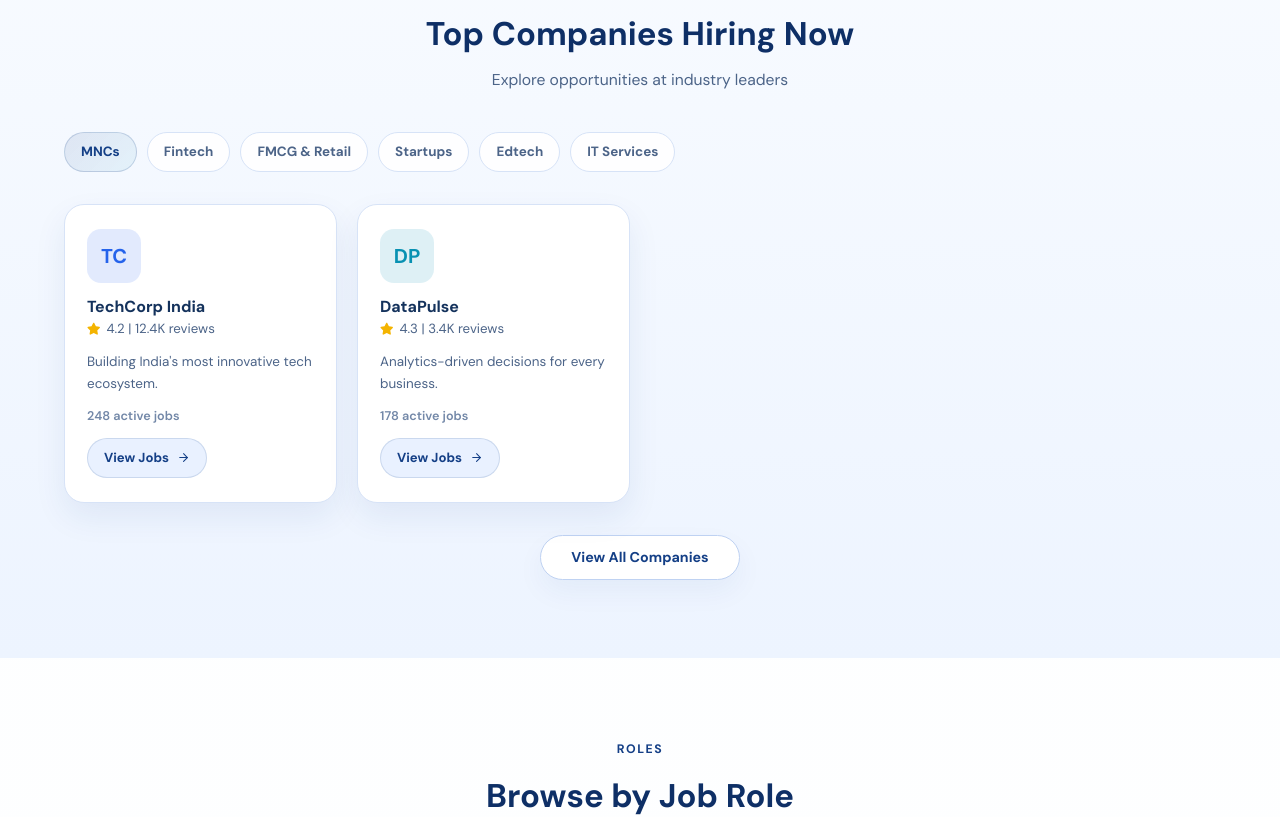
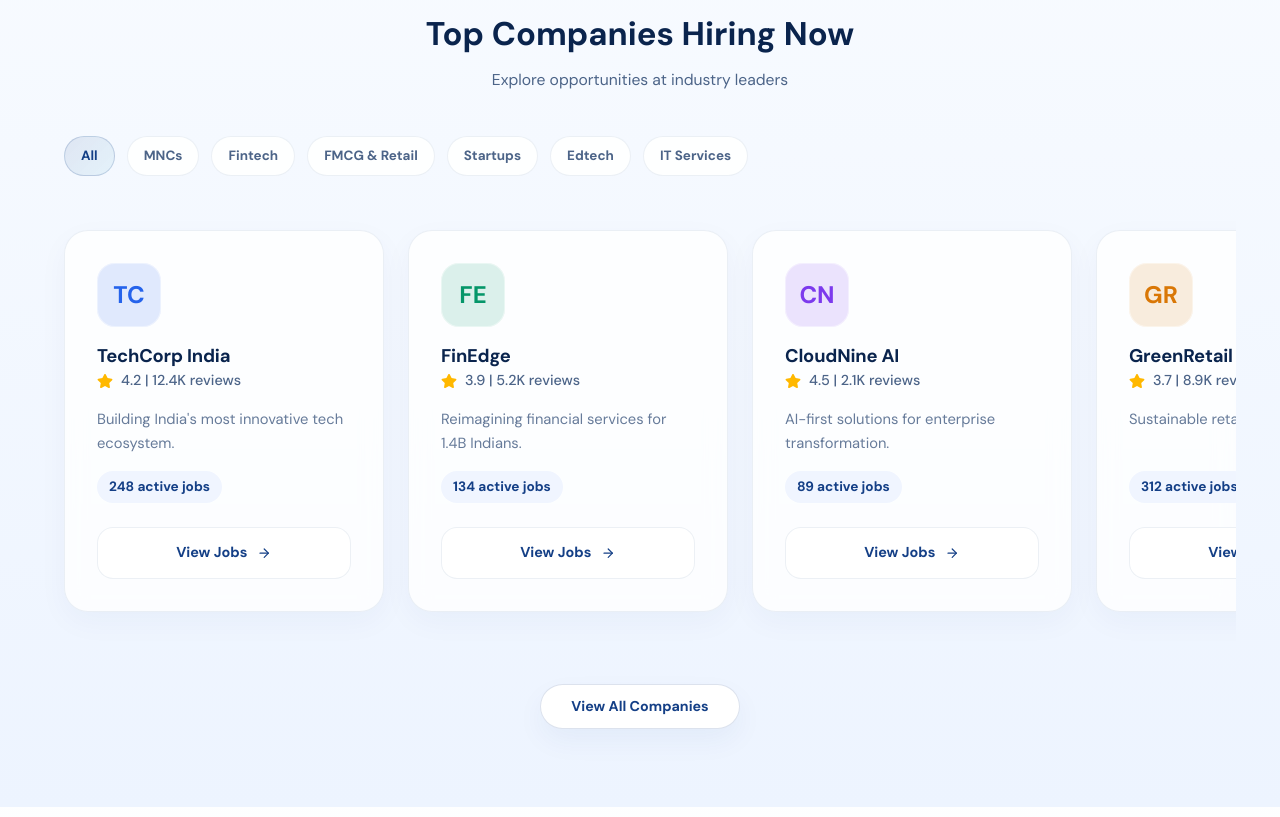
Before and after one commit to GODslayer003/MavenJobs, a React (Vite) app in the folder client/: page / in a window 1280 px wide. Shown: the part 1740-2557 px from the top of the page. Built offline with nearby package versions, Linux system fonts and the light colour scheme.

Commit message:
first Professional

```diff
--- a/client/src/pages/NaukriLandingPage.css
+++ b/client/src/pages/NaukriLandingPage.css
@@ -1,25 +1,64 @@
 :root {
   --brand-blue: #143f86;
-  --brand-blue-deep: #0e2f66;
-  --brand-blue-soft: #e9f1ff;
+  --brand-blue-deep: #0a244d;
+  --brand-blue-soft: #f0f5ff;
   --brand-lime: #d6f33d;
   --brand-teal: #2ea9c4;
+  --brand-accent: linear-gradient(135deg, #143f86 0%, #2ea9c4 100%);
   --bg-page: #ffffff;
-  --bg-surface: rgba(255, 255, 255, 0.92);
-  --bg-muted: #f4f8ff;
+  --bg-surface: rgba(255, 255, 255, 0.85);
+  --bg-muted: #f8faff;
   --bg-alt: linear-gradient(180deg, #f8fbff 0%, #edf4ff 100%);
-  --bg-hero: linear-gradient(135deg, #ffffff 0%, #f5f9ff 52%, #eef8ff 100%);
-  --border: #d7e3f7;
-  --border-strong: #bfd2f2;
-  --text-primary: #14325c;
+  --bg-hero: radial-gradient(circle at 50% -20%, #f0f7ff 0%, #ffffff 100%);
+  --border: rgba(20, 63, 134, 0.08);
+  --border-strong: rgba(20, 63, 134, 0.15);
+  --text-primary: #0a244d;
   --text-secondary: #4c6488;
-  --text-muted: #7388a8;
-  --shadow-sm: 0 14px 32px rgba(20, 63, 134, 0.08);
-  --shadow-md: 0 22px 70px rgba(20, 63, 134, 0.12);
-  --shadow-lg: 0 30px 90px rgba(20, 63, 134, 0.15);
-  --radius: 20px;
-  --radius-sm: 14px;
-  --transition: 0.25s cubic-bezier(0.4, 0, 0.2, 1);
+  --text-muted: #8ca2c0;
+  --shadow-sm: 0 10px 30px rgba(20, 63, 134, 0.05);
+  --shadow-md: 0 20px 50px rgba(20, 63, 134, 0.08);
+  --shadow-lg: 0 30px 80px rgba(20, 63, 134, 0.12);
+  --radius: 24px;
+  --radius-sm: 16px;
+  --transition: 0.3s cubic-bezier(0.4, 0, 0.2, 1);
+}
+
+/* Hide Default Side Scrollbar */
+html, body {
+  scrollbar-width: none;
+  -ms-overflow-style: none;
+}
+::-webkit-scrollbar {
+  display: none;
+}
+
+/* Animated Top Progress Bar */
+.scroll-progress-container {
+  position: fixed;
+  top: 0;
+  left: 0;
+  width: 100%;
+  height: 4px;
+  background: transparent;
+  z-index: 10000;
+  pointer-events: none;
+}
+
+.scroll-progress-bar {
+  height: 100%;
+  width: 0%;
+  background: linear-gradient(90deg, var(--brand-blue) 0%, var(--brand-teal) 50%, var(--brand-lime) 100%);
+  box-shadow: 0 0 12px rgba(46, 169, 196, 0.6);
+  transition: width 0.15s ease-out;
+}
+
+.no-scrollbar {
+  -ms-overflow-style: none;
+  scrollbar-width: none;
+}
+
+.no-scrollbar::-webkit-scrollbar {
+  display: none;
 }
 
 .naukri-app {
@@ -548,10 +587,19 @@ section {
 
 .top-cats {
   display: flex;
-  gap: 10px;
+  gap: 12px;
   overflow-x: auto;
-  margin-bottom: 28px;
-  padding-bottom: 4px;
+  margin-bottom: 32px;
+  padding: 4px 0 12px;
+}
+
+.top-cats {
+  -ms-overflow-style: none;
+  scrollbar-width: none;
+}
+
+.top-cats::-webkit-scrollbar {
+  display: none;
 }
 
 .top-cat {
@@ -581,88 +629,137 @@ section {
 }
 
 .cards-scroll {
-  grid-template-columns: repeat(auto-fill, minmax(250px, 1fr));
-  gap: 20px;
+  display: flex;
+  gap: 24px;
+  overflow-x: auto;
+  padding: 10px 4px 40px;
+  margin: 0 -20px;
+  padding-left: 20px;
+  padding-right: 20px;
+}
+
+.cards-scroll {
+  -ms-overflow-style: none;
+  scrollbar-width: none;
+}
+
+.cards-scroll::-webkit-scrollbar {
+  display: none;
 }
 
 .company-card {
   display: flex;
   flex-direction: column;
-  gap: 12px;
-  padding: 24px 22px;
-  border: 1px solid var(--border);
-  border-radius: var(--radius);
-  background: #ffffff;
-  box-shadow: var(--shadow-sm);
-  transition: all var(--transition);
+  gap: 16px;
+  min-width: 320px;
+  max-width: 320px;
+  padding: 32px;
+  border: 1px solid rgba(20, 63, 134, 0.08);
+  border-radius: 24px;
+  background: rgba(255, 255, 255, 0.8);
+  backdrop-filter: blur(10px);
+  box-shadow: 0 10px 30px rgba(20, 63, 134, 0.04);
+  transition: all 0.4s cubic-bezier(0.4, 0, 0.2, 1);
+  position: relative;
+  overflow: hidden;
+}
+
+.company-card::after {
+  content: "";
+  position: absolute;
+  top: 0;
+  left: 0;
+  width: 100%;
+  height: 4px;
+  background: linear-gradient(90deg, transparent, rgba(20, 63, 134, 0.1), transparent);
+  transform: translateX(-100%);
+  transition: transform 0.6s;
+}
+
+.company-card:hover::after {
+  transform: translateX(100%);
 }
 
 .company-card:hover {
-  border-color: rgba(20, 63, 134, 0.24);
-  box-shadow: var(--shadow-md);
+  transform: translateY(-8px);
+  border-color: rgba(20, 63, 134, 0.15);
+  box-shadow: 0 30px 60px rgba(20, 63, 134, 0.08);
+  background: #ffffff;
 }
 
 .company-logo {
-  width: 54px;
-  height: 54px;
+  width: 64px;
+  height: 64px;
   display: flex;
   align-items: center;
   justify-content: center;
-  border-radius: 14px;
+  border-radius: 18px;
   font-family: "DM Sans", sans-serif;
-  font-size: 1.25rem;
+  font-size: 1.5rem;
   font-weight: 800;
+  box-shadow: inset 0 0 0 1px rgba(255, 255, 255, 0.4);
 }
 
 .company-name {
-  color: var(--text-primary);
-  font-size: 1rem;
+  color: var(--brand-blue-deep);
+  font-size: 1.15rem;
   font-weight: 700;
+  letter-spacing: -0.01em;
 }
 
 .company-rating {
   display: flex;
   align-items: center;
-  gap: 6px;
+  gap: 8px;
   color: var(--text-secondary);
-  font-size: 0.83rem;
+  font-size: 0.9rem;
+  font-weight: 500;
 }
 
 .company-rating-star {
-  color: #f4b400;
-  font-size: 0.84rem;
+  color: #ffb800;
+  font-size: 1rem;
 }
 
 .company-desc {
   flex: 1;
   color: var(--text-secondary);
-  font-size: 0.84rem;
-  line-height: 1.65;
+  font-size: 0.92rem;
+  line-height: 1.6;
+  opacity: 0.85;
 }
 
 .company-jobs {
-  font-size: 0.79rem;
-  font-weight: 600;
+  font-size: 0.85rem;
+  font-weight: 700;
+  color: var(--brand-blue);
+  background: var(--brand-blue-soft);
+  padding: 6px 12px;
+  border-radius: 999px;
+  width: fit-content;
 }
 
 .company-btn {
-  align-self: flex-start;
+  width: 100%;
   display: inline-flex;
   align-items: center;
-  gap: 8px;
-  border: 1px solid rgba(20, 63, 134, 0.14);
-  border-radius: 999px;
-  background: var(--brand-blue-soft);
+  justify-content: center;
+  gap: 10px;
+  border: 1px solid var(--border);
+  border-radius: 16px;
+  background: #ffffff;
   color: var(--brand-blue);
-  padding: 9px 16px;
-  font-size: 0.82rem;
+  padding: 14px 20px;
+  font-size: 0.9rem;
   font-weight: 700;
+  margin-top: 8px;
 }
 
 .company-btn:hover {
-  border-color: transparent;
   background: var(--brand-blue);
+  border-color: var(--brand-blue);
   color: #ffffff;
+  transform: scale(1.02);
 }
 
 .view-all-btn {
@@ -732,17 +829,34 @@ section {
   gap: 24px;
 }
 
+.interview-grid {
+  display: grid;
+  grid-template-columns: 1fr 1fr;
+  gap: 32px;
+  max-width: 1200px;
+  margin: 0 auto;
+}
+
 .interview-col {
   overflow: hidden;
-  border: 1px solid var(--border);
-  border-radius: var(--radius);
+  border: 1px solid rgba(20, 63, 134, 0.08);
+  border-radius: 24px;
   background: #ffffff;
-  box-shadow: var(--shadow-sm);
+  box-shadow: 0 10px 40px rgba(20, 63, 134, 0.04);
+  transition:
+    transform 0.3s var(--transition),
+    box-shadow 0.3s var(--transition);
+}
+
+.interview-col:hover {
+  transform: translateY(-4px);
+  box-shadow: 0 20px 60px rgba(20, 63, 134, 0.08);
 }
 
 .interview-col-header {
-  padding: 18px 20px;
-  border-bottom: 1px solid var(--border);
+  padding: 24px 28px;
+  background: linear-gradient(180deg, #f8faff 0%, #ffffff 100%);
+  border-bottom: 1px solid rgba(20, 63, 134, 0.05);
 }
 
 .interview-col-header h3 {
@@ -756,98 +870,166 @@ section {
   display: flex;
   align-items: center;
   justify-content: space-between;
-  padding: 15px 20px;
-  border-bottom: 1px solid #edf3fb;
+  padding: 18px 28px;
+  border-bottom: 1px solid rgba(20, 63, 134, 0.04);
   cursor: pointer;
-  transition: all var(--transition);
+  transition: background 0.2s, padding-left 0.2s;
+  position: relative;
+}
+
+.interview-item:last-child {
+  border-bottom: none;
+}
+
+.interview-item:hover {
+  background: #f4f8ff;
+  padding-left: 32px;
 }
 
 .interview-item-left {
   display: flex;
   align-items: center;
-  gap: 12px;
+  gap: 16px;
 }
 
 .interview-item-logo,
 .interview-role-icon {
-  width: 38px;
-  height: 38px;
+  width: 42px;
+  height: 42px;
   display: flex;
   align-items: center;
   justify-content: center;
-  border-radius: 10px;
+  border-radius: 12px;
   color: #ffffff;
-  font-size: 0.75rem;
+  font-size: 0.85rem;
   font-weight: 800;
+  box-shadow: 0 4px 10px rgba(0, 0, 0, 0.05);
+  transition: transform 0.3s;
+}
+
+.interview-item:hover .interview-item-logo,
+.interview-item:hover .interview-role-icon {
+  transform: scale(1.1);
 }
 
 .interview-role-icon {
-  background: linear-gradient(135deg, var(--brand-blue) 0%, var(--brand-teal) 100%);
-  font-size: 1rem;
+  background: var(--brand-accent);
+  font-size: 1.1rem;
 }
 
 .interview-item-name {
-  color: var(--text-primary);
-  font-size: 0.9rem;
+  color: var(--brand-blue-deep);
+  font-size: 1rem;
   font-weight: 700;
+  transition: color 0.2s;
+}
+
+.interview-item:hover .interview-item-name {
+  color: var(--brand-blue);
 }
 
 .interview-item-count {
   color: var(--text-muted);
-  font-size: 0.76rem;
+  font-size: 0.84rem;
+  font-weight: 500;
+  margin-top: 2px;
 }
 
 .interview-item-arrow {
   color: var(--brand-blue);
-  display: inline-flex;
-  align-items: center;
-  font-size: 1rem;
+  opacity: 0;
+  transform: translateX(-10px);
+  transition: all 0.3s cubic-bezier(0.4, 0, 0.2, 1);
+}
+
+.interview-item:hover .interview-item-arrow {
+  opacity: 1;
+  transform: translateX(0);
 }
 
 .interview-view-all {
-  padding: 15px 20px;
+  padding: 20px;
+  background: #f8faff;
   color: var(--brand-blue);
   display: flex;
   align-items: center;
   justify-content: center;
-  gap: 8px;
+  gap: 10px;
   text-align: center;
-  font-size: 0.86rem;
+  font-size: 0.9rem;
   font-weight: 700;
   cursor: pointer;
-  transition: background var(--transition);
+  transition: all 0.2s;
+  border-top: 1px solid rgba(20, 63, 134, 0.05);
 }
 
 .interview-view-all:hover {
-  background: #f5f9ff;
+  background: var(--brand-blue);
+  color: #ffffff;
+}
+
+.interview-view-all svg {
+  transition: transform 0.2s;
+}
+
+.interview-view-all:hover svg {
+  transform: translateX(4px);
 }
 
 .events-grid {
-  grid-template-columns: repeat(auto-fill, minmax(300px, 1fr));
-  gap: 20px;
+  display: grid;
+  grid-template-columns: repeat(4, 1fr);
+  gap: 24px;
+  max-width: 1400px;
+  margin: 0 auto;
 }
 
 .event-card {
   overflow: hidden;
-  border: 1px solid var(--border);
-  border-radius: var(--radius);
+  border: 1px solid rgba(20, 63, 134, 0.08);
+  border-radius: 24px;
   background: #ffffff;
-  box-shadow: var(--shadow-sm);
+  box-shadow: 0 10px 30px rgba(20, 63, 134, 0.03);
   cursor: pointer;
-  transition: all var(--transition);
+  transition: all 0.4s cubic-bezier(0.4, 0, 0.2, 1);
+  display: flex;
+  flex-direction: column;
 }
 
 .event-card:hover {
-  border-color: rgba(20, 63, 134, 0.24);
-  box-shadow: var(--shadow-md);
+  transform: translateY(-8px);
+  border-color: var(--brand-blue-soft);
+  box-shadow: 0 30px 70px rgba(20, 63, 134, 0.1);
 }
 
 .event-card-img {
   position: relative;
-  height: 150px;
+  height: 180px;
   display: flex;
   align-items: flex-end;
   padding: 16px;
+  background-size: cover;
+  background-position: center;
+  transition: transform 0.6s cubic-bezier(0.4, 0, 0.2, 1);
+}
+
+.event-card:hover .event-card-img {
+  transform: scale(1.05);
+}
+
+.event-card-overlay {
+  position: absolute;
+  top: 0;
+  left: 0;
+  right: 0;
+  bottom: 0;
+  background: linear-gradient(180deg, rgba(10, 36, 77, 0) 0%, rgba(10, 36, 77, 0.6) 100%);
+  z-index: 1;
+}
+
+.event-badge,
+.event-time-badge {
+  z-index: 2;
 }
 
 .event-badge {
@@ -899,23 +1081,59 @@ section {
   font-weight: 800;
 }
 
+/* Hide Default Scrollbar but keep functionality */
+html, body {
+  scrollbar-width: none; /* Firefox */
+  -ms-overflow-style: none; /* IE and Edge */
+}
+
+body::-webkit-scrollbar {
+  display: none; /* Chrome, Safari, Opera */
+}
+
+/* Animated Scroll Progress Bar */
+.scroll-progress-container {
+  position: fixed;
+  top: 0;
+  left: 0;
+  width: 100%;
+  height: 4px;
+  background: transparent;
+  z-index: 9999;
+  pointer-events: none;
+}
+
+.scroll-progress-bar {
+  height: 100%;
+  width: 0%;
+  background: linear-gradient(90deg, var(--brand-blue) 0%, var(--brand-teal) 50%, var(--brand-lime) 100%);
+  box-shadow: 0 0 10px rgba(46, 169, 196, 0.5);
+  transition: width 0.1s ease-out;
+}
+
 .event-provider-logo svg {
   font-size: 0.72rem;
 }
 
 .event-title {
-  margin-bottom: 10px;
-  color: var(--text-primary);
-  font-size: 0.95rem;
+  margin-bottom: 12px;
+  color: var(--brand-blue-deep);
+  font-size: 1.05rem;
   font-weight: 700;
-  line-height: 1.5;
+  line-height: 1.4;
+  display: -webkit-box;
+  -webkit-line-clamp: 2;
+  -webkit-box-orient: vertical;
+  overflow: hidden;
+  height: 2.8em;
 }
 
 .event-tags {
   display: flex;
   flex-wrap: wrap;
-  gap: 6px;
-  margin-bottom: 12px;
+  gap: 8px;
+  margin-bottom: 20px;
+  min-height: 56px;
 }
 
 .event-tag-pill {
@@ -1119,16 +1337,24 @@ section {
 }
 
 .qr-box {
-  width: 104px;
-  height: 104px;
+  width: 140px;
+  height: 140px;
   display: flex;
   align-items: center;
   justify-content: center;
-  margin: 0 auto 12px;
-  border: 1px solid #d8e3f5;
-  border-radius: 14px;
+  margin: 0 auto 16px;
+  border: 1px solid rgba(20, 63, 134, 0.1);
+  border-radius: 18px;
   background: #ffffff;
-  box-shadow: 0 10px 28px rgba(20, 63, 134, 0.08);
+  box-shadow: 0 15px 40px rgba(20, 63, 134, 0.1);
+  padding: 10px;
+  overflow: hidden;
+}
+
+.qr-image {
+  width: 100%;
+  height: 100%;
+  object-fit: contain;
 }
 
 .qr-label {
--- a/client/src/pages/NaukriLandingPage.jsx
+++ b/client/src/pages/NaukriLandingPage.jsx
@@ -32,9 +32,10 @@ import {
 } from "react-icons/fa";
 import { FaXTwitter } from "react-icons/fa6";
 import mavenLogo from "../../assets/maven-logo-BdiSsfJk.svg";
+import qrImage from "../../assets/QR.png";
 import "./NaukriLandingPage.css";
 
-const topCategories = ["MNCs", "Fintech", "FMCG & Retail", "Startups", "Edtech", "IT Services"];
+const topCategories = ["All", "MNCs", "Fintech", "FMCG & Retail", "Startups", "Edtech", "IT Services"];
 
 const companies = [
   {
@@ -126,6 +127,8 @@ const interviewCompanies = [
   { name: "Cognizant", logo: "CG", color: "#0891b2", count: "1.6K+ Interviews" },
   { name: "Accenture", logo: "AC", color: "#dc2626", count: "2K+ Interviews" },
   { name: "Amazon", logo: "AMZ", color: "#d97706", count: "1.7K+ Interviews" },
+  { name: "Wipro", logo: "WP", color: "#16a34a", count: "1.2K+ Interviews" },
+  { name: "Infosys", logo: "INF", color: "#0284c7", count: "1.4K+ Interviews" },
 ];
 
 const interviewRoles = [
@@ -200,6 +203,7 @@ const events = [
     date: "18 Apr, 12:00 PM",
     enrolled: 145,
     color: "#17306f",
+    image: "https://i.pinimg.com/1200x/59/8e/c4/598ec42e15c85716c6954c26840d4f4b.jpg",
   },
   {
     title: "Get hired with 25L+ CTC Interview-ready GenAI project at Amazon",
@@ -210,6 +214,7 @@ const events = [
     date: "17 Apr, 8:30 PM",
     enrolled: 133,
     color: "#12445a",
+    image: "https://i.pinimg.com/1200x/c1/0a/86/c10a86560fe721210e6d5397438d3c2b.jpg",
   },
   {
     title: "Full Stack Engineer Bootcamp with live interview practice",
@@ -220,6 +225,18 @@ const events = [
     date: "19 Apr, 11:00 AM",
     enrolled: 287,
     color: "#21426f",
+    image: "https://i.pinimg.com/736x/ea/c6/cb/eac6cb24e593ae2d2c3329516e0126eb.jpg",
+  },
+  {
+    title: "Mastering System Design: Architecting Scalable Applications",
+    provider: "Maven Academy",
+    badge: "Masterclass",
+    timeLeft: "Starts in 5d",
+    tags: ["Architecture", "System Design", "Advanced"],
+    date: "22 Apr, 06:00 PM",
+    enrolled: 412,
+    color: "#0a244d",
+    image: "https://i.pinimg.com/1200x/82/4b/4b/824b4b2c74e3b4f66f2cd0575c76dcb0.jpg",
   },
 ];
 
@@ -280,11 +297,15 @@ const qrPattern = [
 ];
 
 export default function NaukriLandingPage() {
-  const [activeTopCat, setActiveTopCat] = useState("MNCs");
+  const [activeTopCat, setActiveTopCat] = useState("All");
+  const [scrollProgress, setScrollProgress] = useState(0);
   const pageRef = useRef(null);
 
-  const filteredCompanies = companies.filter((company) => company.category === activeTopCat);
-  const visibleCompanies = filteredCompanies.length > 0 ? filteredCompanies : companies;
+  const filteredCompanies =
+    activeTopCat === "All"
+      ? companies
+      : companies.filter((company) => company.category === activeTopCat);
+  const visibleCompanies = filteredCompanies;
 
   useEffect(() => {
     const prefersReducedMotion = window.matchMedia("(prefers-reduced-motion: reduce)").matches;
@@ -340,6 +361,16 @@ export default function NaukriLandingPage() {
         yoyo: true,
         ease: "sine.inOut",
       });
+
+      // Scroll Progress Logic
+      const handleScroll = () => {
+        const totalHeight = document.documentElement.scrollHeight - window.innerHeight;
+        const progress = (window.scrollY / totalHeight) * 100;
+        setScrollProgress(progress);
+      };
+
+      window.addEventListener("scroll", handleScroll);
+      return () => window.removeEventListener("scroll", handleScroll);
     }, pageRef);
 
     return () => ctx.revert();
@@ -347,6 +378,9 @@ export default function NaukriLandingPage() {
 
   return (
     <div className="naukri-app" ref={pageRef}>
+      <div className="scroll-progress-container">
+        <div className="scroll-progress-bar" style={{ width: `${scrollProgress}%` }} />
+      </div>
       <nav className="nav">
         <div className="nav-logo">
           <img src={mavenLogo} alt="Maven Jobs" className="nav-logo-image" />
@@ -623,8 +657,9 @@ export default function NaukriLandingPage() {
               <div className="event-card" key={eventItem.title} data-card>
                 <div
                   className="event-card-img"
-                  style={{ background: `linear-gradient(135deg, ${eventItem.color} 0%, #0a0f1e 100%)` }}
+                  style={{ backgroundImage: `url(${eventItem.image})` }}
                 >
+                  <div className="event-card-overlay" />
                   <div className="event-badge">{eventItem.badge}</div>
                   <div className="event-time-badge">
                     <FiClock aria-hidden="true" />
@@ -751,20 +786,7 @@ export default function NaukriLandingPage() {
 
           <div className="app-section-right" data-card>
             <div className="qr-box">
-              <svg width="70" height="70" viewBox="0 0 70 70" aria-hidden="true">
-                {qrPattern.map((row, rowIndex) =>
-                  row.split("").map((cell, columnIndex) => (
-                    <rect
-                      key={`${rowIndex}-${columnIndex}`}
-                      x={columnIndex * 10}
-                      y={rowIndex * 10}
-                      width="9"
-                      height="9"
-                      fill={cell === "1" ? "#000" : "#fff"}
-                    />
-                  ))
-                )}
-              </svg>
+              <img src={qrImage} alt="Scan to download" className="qr-image" />
             </div>
             <div className="qr-label">Scan to download the app</div>
           </div>
```
Also changed, not shown: client/assets/QR.png (added).
